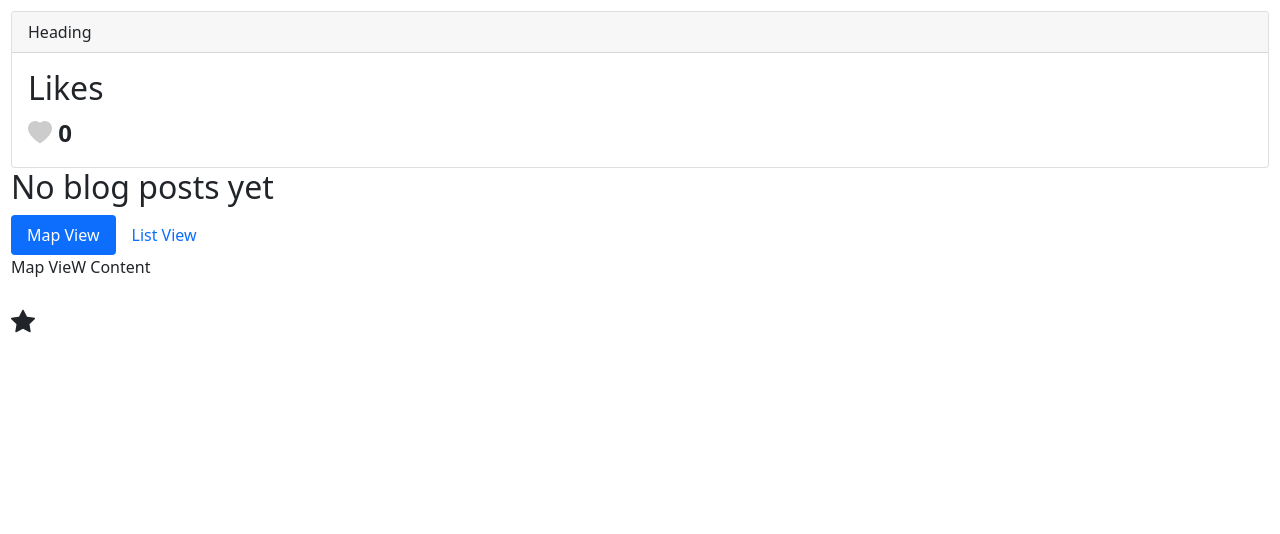
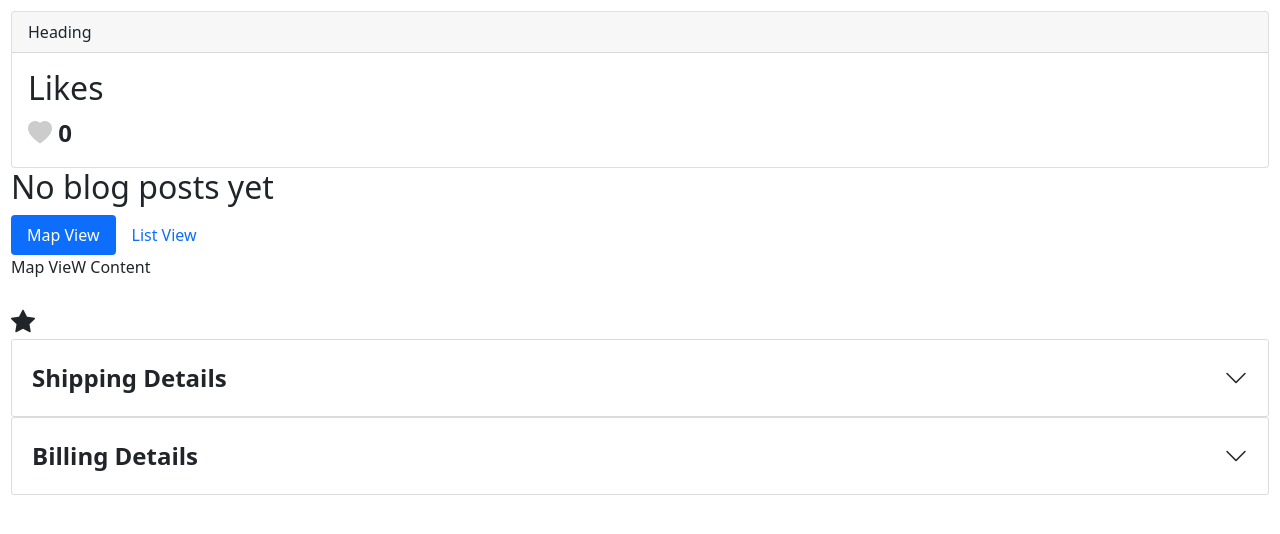
Before and after one commit to mmarcwabo/angularpage, an Angular app: page / in a window 1280 px wide. Shown: the top 534 px of the page. Built offline with nearby package versions, Linux system fonts and the light colour scheme.

Commit message:
Add zippy component

```diff
--- a/src/app/app.component.html
+++ b/src/app/app.component.html
@@ -19,3 +19,9 @@
 </div>
 
 <favorite></favorite>
+<zippy title="Shipping Details">
+    Ship it to Kinshasa, CD. At Kintambo, Chute de Lofoi, N 1.
+</zippy>
+<zippy title="Billing Details">
+    Bill to Marcellin Wabo
+</zippy>
--- a/src/app/app.module.ts
+++ b/src/app/app.module.ts
@@ -15,6 +15,8 @@ import { FavoriteComponent } from './favorite/favorite.component';
 import { TitleCasePipe } from './title-case.pipe';
 import { PanelComponent } from './panel/panel.component';
 import { LikeComponent } from './like/like.component';
+import { InputFormatDirective } from './input-format.directive';
+import { ZippyComponent } from './zippy/zippy.component';
 
 @NgModule({
   declarations: [
@@ -26,7 +28,9 @@ import { LikeComponent } from './like/like.component';
     FavoriteComponent,
     TitleCasePipe,
     PanelComponent,
-    LikeComponent
+    LikeComponent,
+    InputFormatDirective,
+    ZippyComponent
   ],
   imports: [
     BrowserModule,
--- /dev/null
+++ b/src/app/input-format.directive.ts
@@ -0,0 +1,10 @@
+import { Directive } from '@angular/core';
+
+@Directive({
+  selector: '[appInputFormat]'
+})
+export class InputFormatDirective {
+
+  constructor() { }
+
+}
--- /dev/null
+++ b/src/app/zippy/zippy.component.css
@@ -0,0 +1,19 @@
+.zippy{
+    border: gainsboro 1px solid;
+    border-radius:3px;
+    font-size: x-large;
+}
+.zippy-heading{
+    font-weight: bold;
+    padding: 20px;
+    cursor: pointer;
+}
+.zippy-body{
+    padding: 20px;
+}
+.expanded{
+    background: #f0f0f0;
+}
+.bi{
+    float: right;
+}
--- /dev/null
+++ b/src/app/zippy/zippy.component.html
@@ -0,0 +1,13 @@
+<div class="zippy">
+    <div class="zippy-heading"
+    [class.expanded]="isExpanded"
+    (click)="toggle()">
+        {{ title }}
+        <i class="bi"
+        [class.bi-chevron-down]="!isExpanded"
+        [class.bi-chevron-up]="isExpanded"></i>
+    </div>
+    <div *ngIf="isExpanded" class="zippy-body">
+        <ng-content></ng-content>
+    </div>
+</div>
--- /dev/null
+++ b/src/app/zippy/zippy.component.ts
@@ -0,0 +1,18 @@
+import { Component, Input, OnInit } from '@angular/core';
+
+@Component({
+  selector: 'zippy',
+  templateUrl: './zippy.component.html',
+  styleUrls: ['./zippy.component.css']
+})
+export class ZippyComponent {
+
+  @Input('title') title: string = "";
+  isExpanded!: boolean;
+
+  toggle(){
+    this.isExpanded = !this.isExpanded;
+  }
+
+
+}
```
Also changed, not shown: 2 other files (tests, documents, lock files or other folders).
